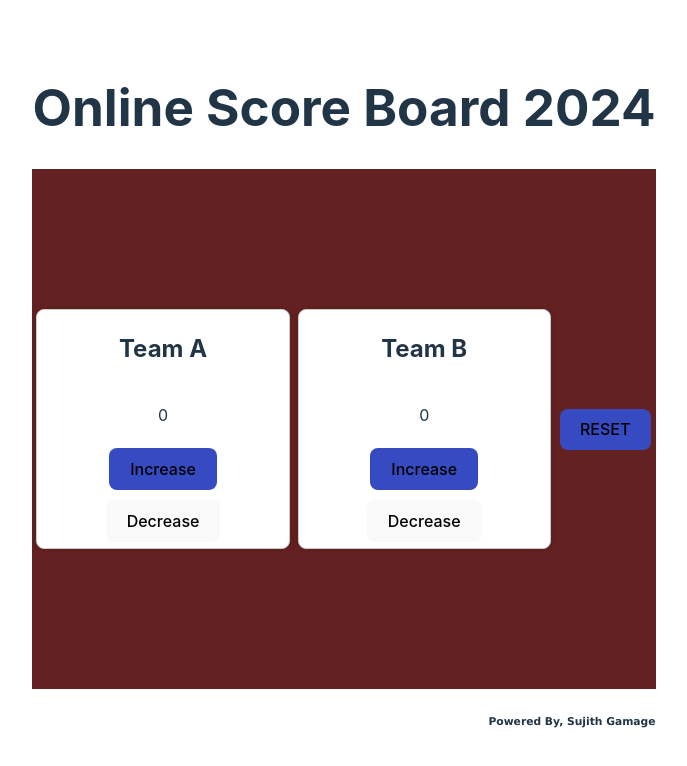
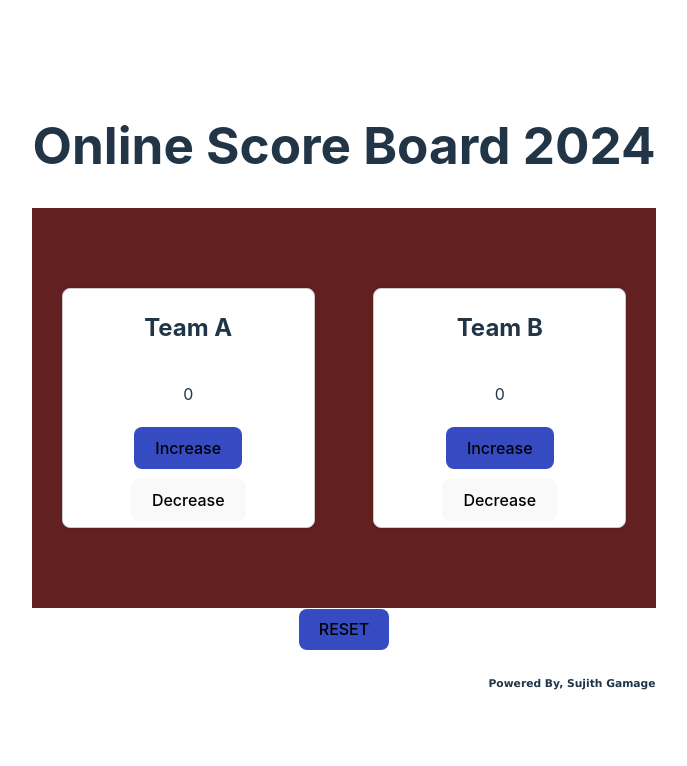
Before and after one commit to sujithkpg/react-app, a React (Vite) app: page / in a window 1280 px wide. Shown: the top 766 px of the page, without its empty margins (296-983 px from the left). Built offline with nearby package versions, Linux system fonts and the light colour scheme.

Commit message:
counter reset action

```diff
--- a/src/App.css
+++ b/src/App.css
@@ -54,7 +54,7 @@
   flex-wrap:nowrap;
   flex-direction: row;
   align-items: center;
-  height: 65vh;
+  height: 50vh;
   background-color: #642121;
 }
 
--- a/src/App.tsx
+++ b/src/App.tsx
@@ -28,9 +28,9 @@ function App() {
       <div className="team">
         <Counter team={teamName2} />
       </div>
-      <div className='reset-btn'>
+    </div>
+    <div className='reset-btn'>
       <ButtonApp name='RESET' action={resetAction}></ButtonApp>
-      </div>
     </div>
     <MyComponent name='Sujith Gamage'>{}</MyComponent>
      </>
```
